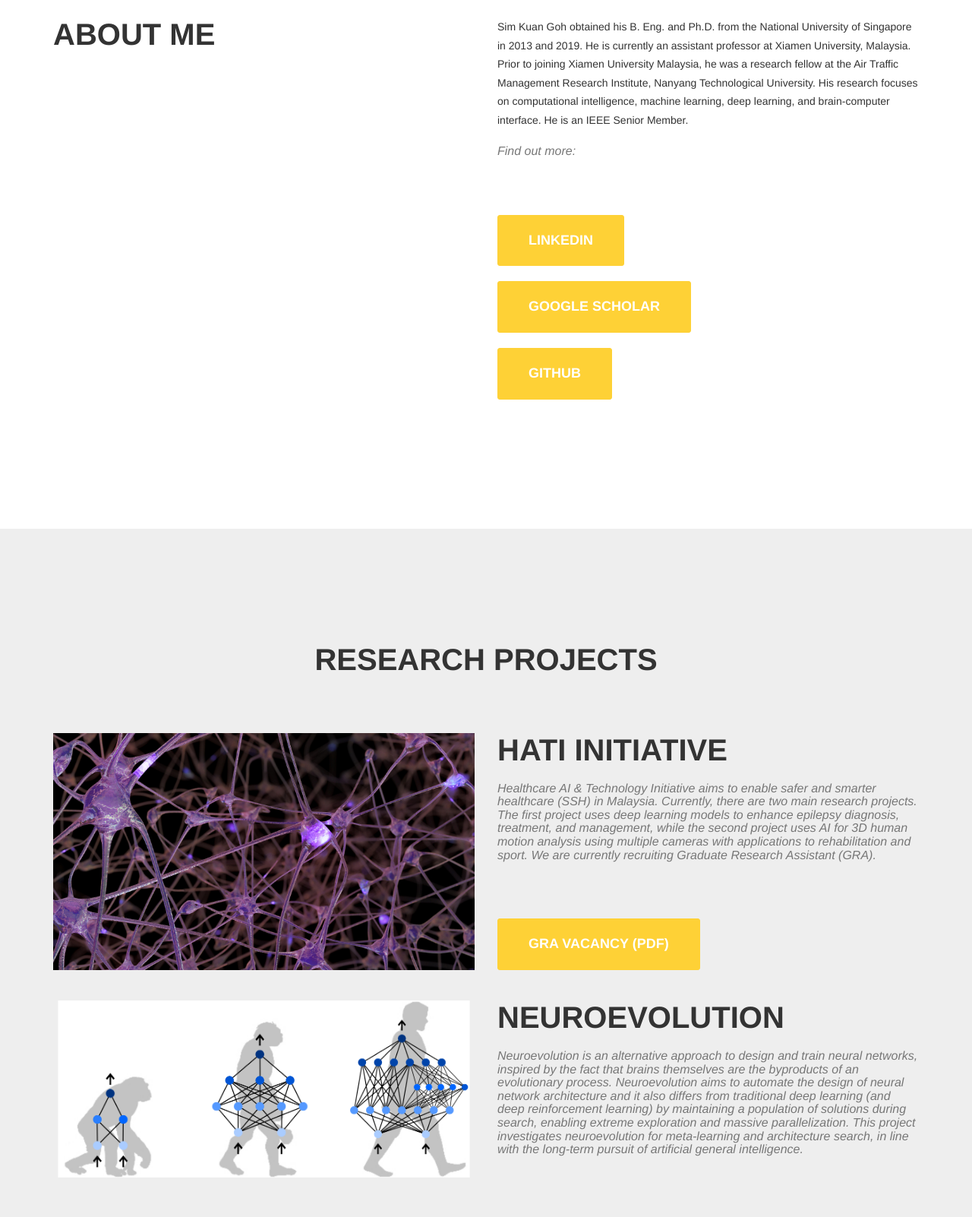
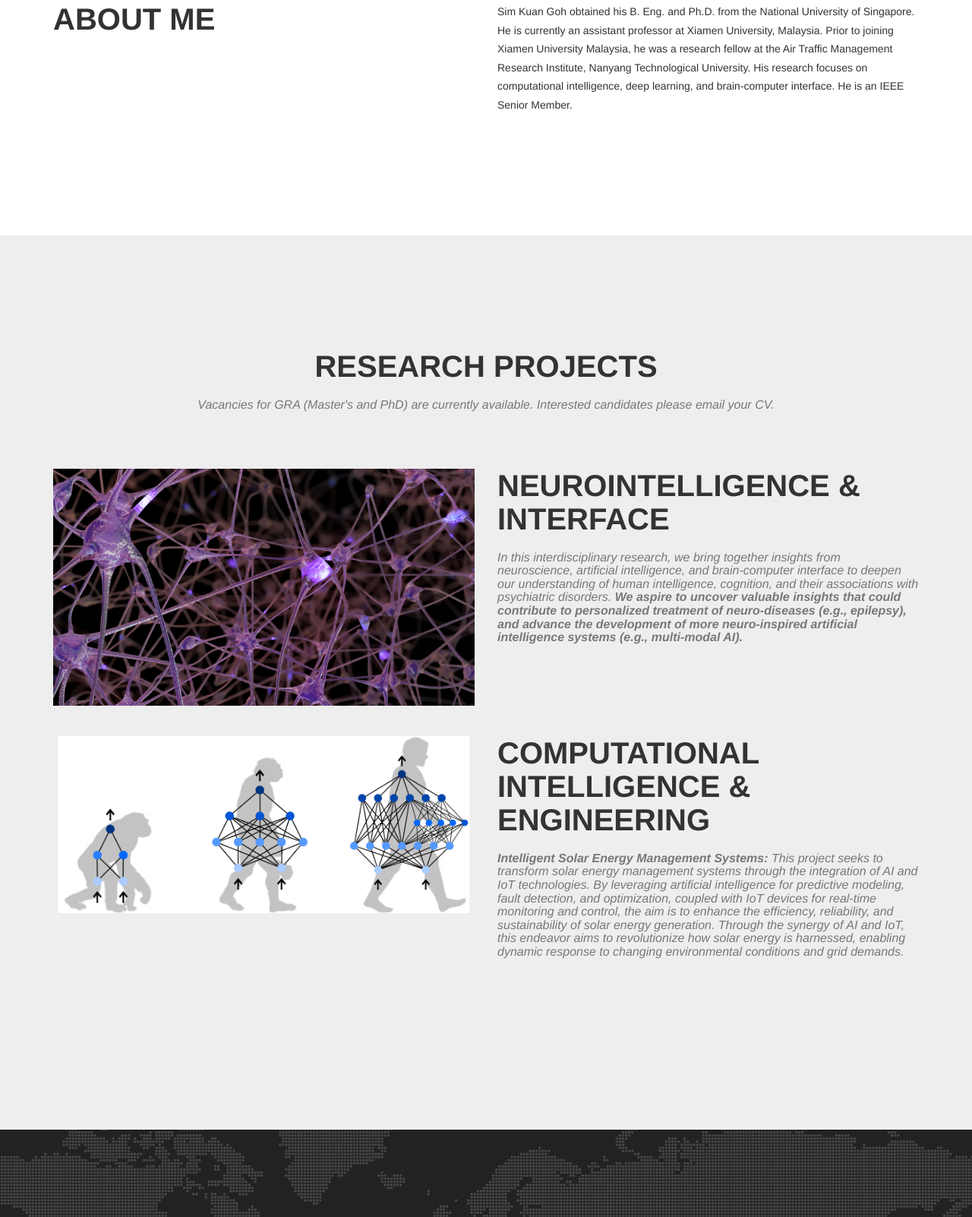
Before and after one commit to SimKuanGOH/SimKuanGOH.github.io, a website: page index.html in a window 1280 px wide. Shown: the part 904-2506 px from the top of the page at 76% size. Drawn offline with nearby package versions, Linux system fonts and the light colour scheme; files that its build step writes are made by us from their sources.

Commit message:
Update index.html
update information

```diff
--- a/index.html
+++ b/index.html
@@ -1,4 +1,4 @@
-GRA_Opportunity.pdfp<!DOCTYPE html>
+<!DOCTYPE html>
 <html lang="en">
 
 <head>
@@ -115,17 +115,17 @@ GRA_Opportunity.pdfp<!DOCTYPE html>
                     <h2 class="section-heading">About Me</h2>
                 </div>
                 <div class="col-md-6">
-                    <p class="p-about">Sim Kuan Goh obtained his B. Eng. and Ph.D. from the National University of Singapore in 2013 and 2019. He is currently an assistant professor at Xiamen University, Malaysia. Prior to joining Xiamen University Malaysia, he was a research fellow at the Air Traffic Management Research Institute, Nanyang Technological University. His research focuses on computational intelligence, machine learning, deep learning, and brain-computer interface. He is an IEEE Senior Member.</p>
+                    <p class="p-about">Sim Kuan Goh obtained his B. Eng. and Ph.D. from the National University of Singapore. He is currently an assistant professor at Xiamen University, Malaysia. Prior to joining Xiamen University Malaysia, he was a research fellow at the Air Traffic Management Research Institute, Nanyang Technological University. His research focuses on computational intelligence, deep learning, and brain-computer interface. He is an IEEE Senior Member.</p>
 
                     <!-- He is the point of contact of AI Research &amp; Technology (ART) Collaboratory.</p> -->
                     <!-- <a href="https://artcollaboratory.github.io/" class="btn btn-xl" download>ART Collaboratory</a><br> -->
 
 
-                    <h3 class="section-subheading text-muted bottom-margin-sm">Find out more:</h3>
+                    <!-- <h3 class="section-subheading text-muted bottom-margin-sm">Find out more:</h3> -->
 
-                    <a target="_blank" href="https://www.linkedin.com/in/simkuangoh/" class="btn btn-xl">LinkedIn</a><br><br>
+                    <!-- <a target="_blank" href="https://www.linkedin.com/in/simkuangoh/" class="btn btn-xl">LinkedIn</a><br><br>
                     <a target="_blank" href="https://scholar.google.com/citations?user=bWcSCDwAAAAJ&hl=en" class="btn btn-xl">Google Scholar</a><br><br>
-                    <a target="_blank" href="https://github.com/SimKuanGOH" class="btn btn-xl">Github</a><br><br>
+                    <a target="_blank" href="https://github.com/SimKuanGOH" class="btn btn-xl">Github</a><br><br> -->
 
 <!--                     <p class="p-about">We are co-organizing the 5th International Conference of Future Smart Cities (FSC) </p>
                     <a href="https://www.ierek.com/events/future-smart-cities-fsc-5th-edition#introduction" class="btn btn-xl" download>Conference Website</a><br><br>
@@ -144,7 +144,9 @@ GRA_Opportunity.pdfp<!DOCTYPE html>
             <div class="row">
                 <div class="col-lg-12 text-center">
                     <h2 class="section-heading">Research Projects</h2>
-                    <h3 class="section-subheading text-muted"></h3>
+
+
+                    <h3 class="section-subheading text-muted">Vacancies for GRA (Master's and PhD) are currently available. Interested candidates please email your CV.</h3>
                 </div>
             </div>
             <div class="row top-margin-md">
@@ -153,9 +155,9 @@ GRA_Opportunity.pdfp<!DOCTYPE html>
                 </div>
                 <div class="col-md-6">
                     <!-- <p class="before-header top-margin-lg">Health Analytics, Technology &amp; Intelligence</p> -->
-                    <h2 class="section-heading">HATI Initiative</h2>
-                    <h3 class="section-subheading text-muted bottom-margin-sm">Healthcare AI &amp; Technology Initiative aims to enable safer and smarter healthcare (SSH) in Malaysia. Currently, there are two main research projects. The first project uses deep learning models to enhance epilepsy diagnosis, treatment, and management, while the second project uses AI for 3D human motion analysis using multiple cameras with applications to rehabilitation and sport. We are currently recruiting Graduate Research Assistant (GRA).</h3>
-                    <a href="./img/GRA_Opportunity.pdf" class="btn btn-xl" download>GRA Vacancy (PDF)</a>
+                    <h2 class="section-heading">NeuroIntelligence & Interface</h2>
+                    <h3 class="section-subheading text-muted bottom-margin-sm">In this interdisciplinary research, we bring together insights from neuroscience, artificial intelligence, and brain-computer interface to deepen our understanding of human intelligence, cognition, and their associations with psychiatric disorders. <b>We aspire to uncover valuable insights that could contribute to personalized treatment of neuro-diseases (e.g., epilepsy), and advance the development of more neuro-inspired artificial intelligence systems (e.g., multi-modal AI).</b></h3>
+                    <!-- <a href="./img/GRA_Opportunity.pdf" class="btn btn-xl" download>GRA Vacancy (PDF)</a> -->
                 </div>
             </div>
 
@@ -169,8 +171,8 @@ GRA_Opportunity.pdfp<!DOCTYPE html>
 
                 <div class="col-md-6">
                     <!-- <p class="before-header top-margin-lg">Health Analytics, Technology &amp; Intelligence</p> -->
-                    <h2 class="section-heading">Neuroevolution</h2>
-                    <h3 class="section-subheading text-muted bottom-margin-sm">Neuroevolution is an alternative approach to design and train neural networks, inspired by the fact that brains themselves are the byproducts of an evolutionary process. Neuroevolution aims to automate the design of neural network architecture and it also differs from traditional deep learning (and deep reinforcement learning) by maintaining a population of solutions during search, enabling extreme exploration and massive parallelization. This project investigates neuroevolution for meta-learning and architecture search, in line with the long-term pursuit of artificial general intelligence.</h3>
+                    <h2 class="section-heading">Computational Intelligence & Engineering</h2>
+                    <h3 class="section-subheading text-muted bottom-margin-sm"><b>Intelligent Solar Energy Management Systems:</b> This project seeks to transform solar energy management systems through the integration of AI and IoT technologies. By leveraging artificial intelligence for predictive modeling, fault detection, and optimization, coupled with IoT devices for real-time monitoring and control, the aim is to enhance the efficiency, reliability, and sustainability of solar energy generation. Through the synergy of AI and IoT, this endeavor aims to revolutionize how solar energy is harnessed, enabling dynamic response to changing environmental conditions and grid demands.</h3>
                 </div>
             </div>
 
```
